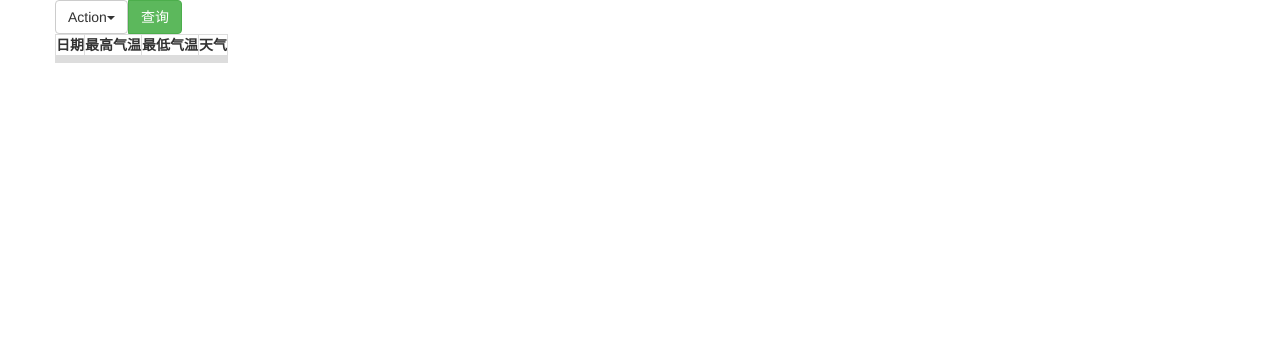
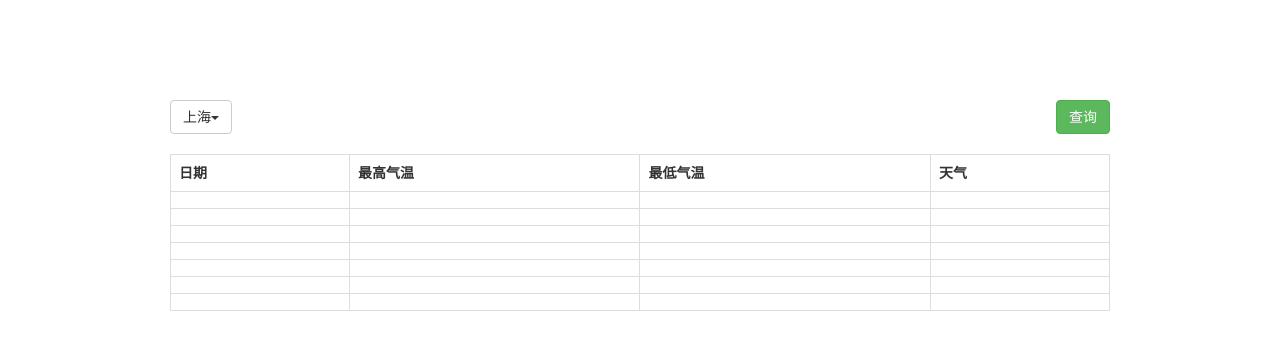
Before and after one commit to xiangsanmei/Weather-Report, a website: page demo/index.jade in a window 1280 px wide. Drawn offline with nearby package versions, Linux system fonts and the light colour scheme; files that its build step writes are made by us from their sources.

Commit message:
push index.html

```diff
--- a/demo/index.jade
+++ b/demo/index.jade
@@ -4,64 +4,70 @@
 doctype html
 html(lang="en")
    head
+      meta(charset="UTF-8")
       title Weather Report
-      link(rel="styleSheet" type="text/css" href="../bower_components/bootstrap/dist/css/bootstrap.css")
+      link(rel="styleSheet" href="../bower_components/bootstrap/dist/css/bootstrap.css")
+
    .container
-      .row
-         .btn-group
-            button.btn.btn-default.dropdown-toggle(type='button', data-toggle='dropdown', aria-haspopup='true', aria-expanded='false')
-               | Action
-               span.caret
-            ul.dropdown-menu
-               li
-                  a(href='#') 北京
-               li
-                  a(href='#') 上海
-               li
-                  a(href='#') 深圳
-               li
-                  a(href='#') 长沙
-               li
-                  a(href='#') 南京
-            button.btn.btn-success 查询
-         table.table-bordered
-            tr
-               th 日期
-               th 最高气温
-               th 最低气温
-               th 天气
-            tr
-               td
-               td
-               td
-               td
-            tr
-               td
-               td
-               td
-               td
-            tr
-               td
-               td
-               td
-               td
-            tr
-               td
-               td
-               td
-               td
-            tr
-               td
-               td
-               td
-               td
-            tr
-               td
-               td
-               td
-               td
-            tr
-               td
-               td
-               td
-               td
+      .container-fluid
+         .row(style="padding:100px;")
+            .dropdown(style="margin-bottom:20px;")
+               button.btn.btn-default.dropdown-toggle(type='button',data-toggle='dropdown',aria-haspopup='true',aria-expanded='false')
+                  | 上海
+                  span.caret
+               ul.dropdown-menu
+                  li
+                     a(href='#') 北京
+                  li
+                     a(href='#') 上海
+                  li
+                     a(href='#') 深圳
+                  li
+                     a(href='#') 长沙
+                  li
+                     a(href='#') 南京
+               button.btn.btn-success(style="float: right;") 查询
+            table.table.table-bordered
+               tr
+                  th 日期
+                  th 最高气温
+                  th 最低气温
+                  th 天气
+               tr
+                  td
+                  td
+                  td
+                  td
+               tr
+                  td
+                  td
+                  td
+                  td
+               tr
+                  td
+                  td
+                  td
+                  td
+               tr
+                  td
+                  td
+                  td
+                  td
+               tr
+                  td
+                  td
+                  td
+                  td
+               tr
+                  td
+                  td
+                  td
+                  td
+               tr
+                  td
+                  td
+                  td
+                  td
+
+      script(src="../bower_components/jquery/dist/jquery.js")
+      script(src="../bower_components/bootstrap/dist/js/bootstrap.js")
```
Also changed, not shown: Gruntfile.coffee (+4 -6 lines), demo/index.html (added).
